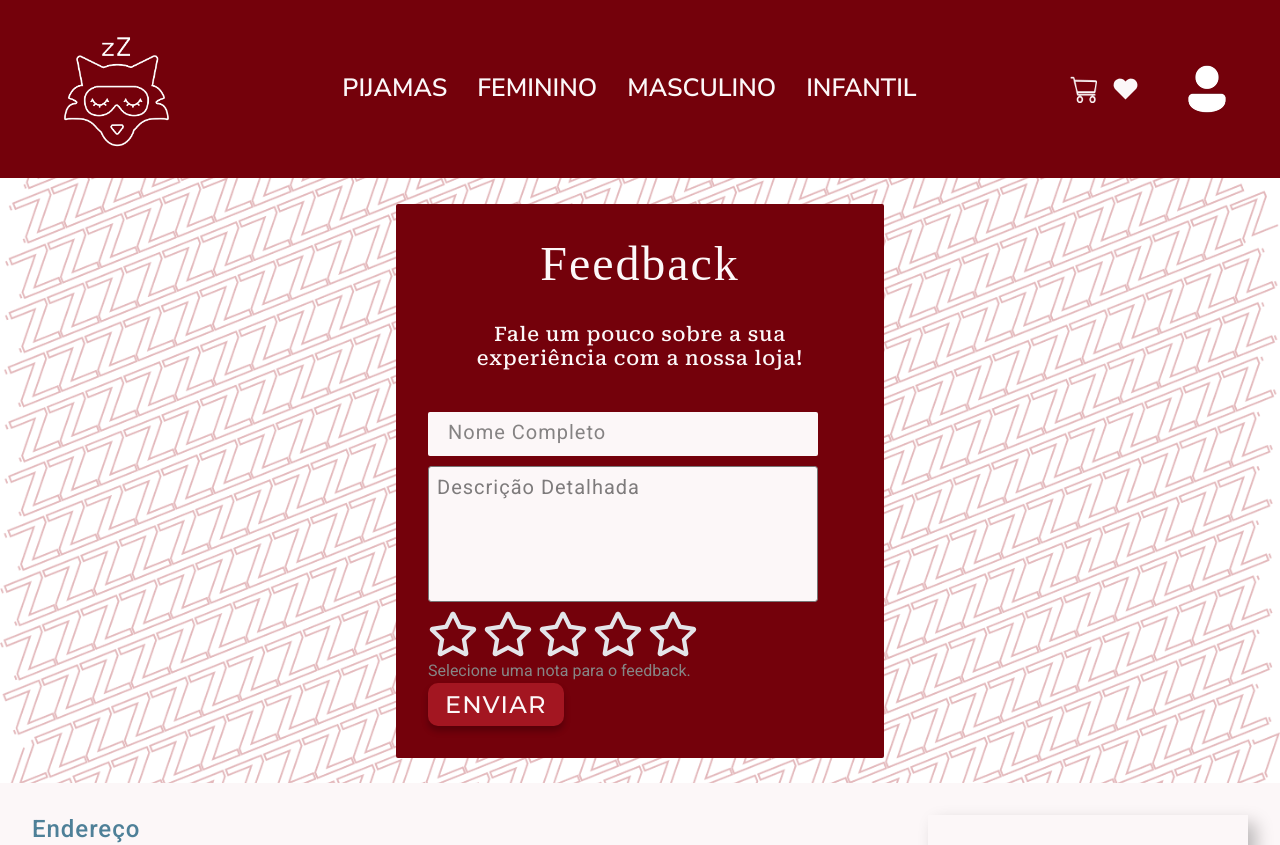
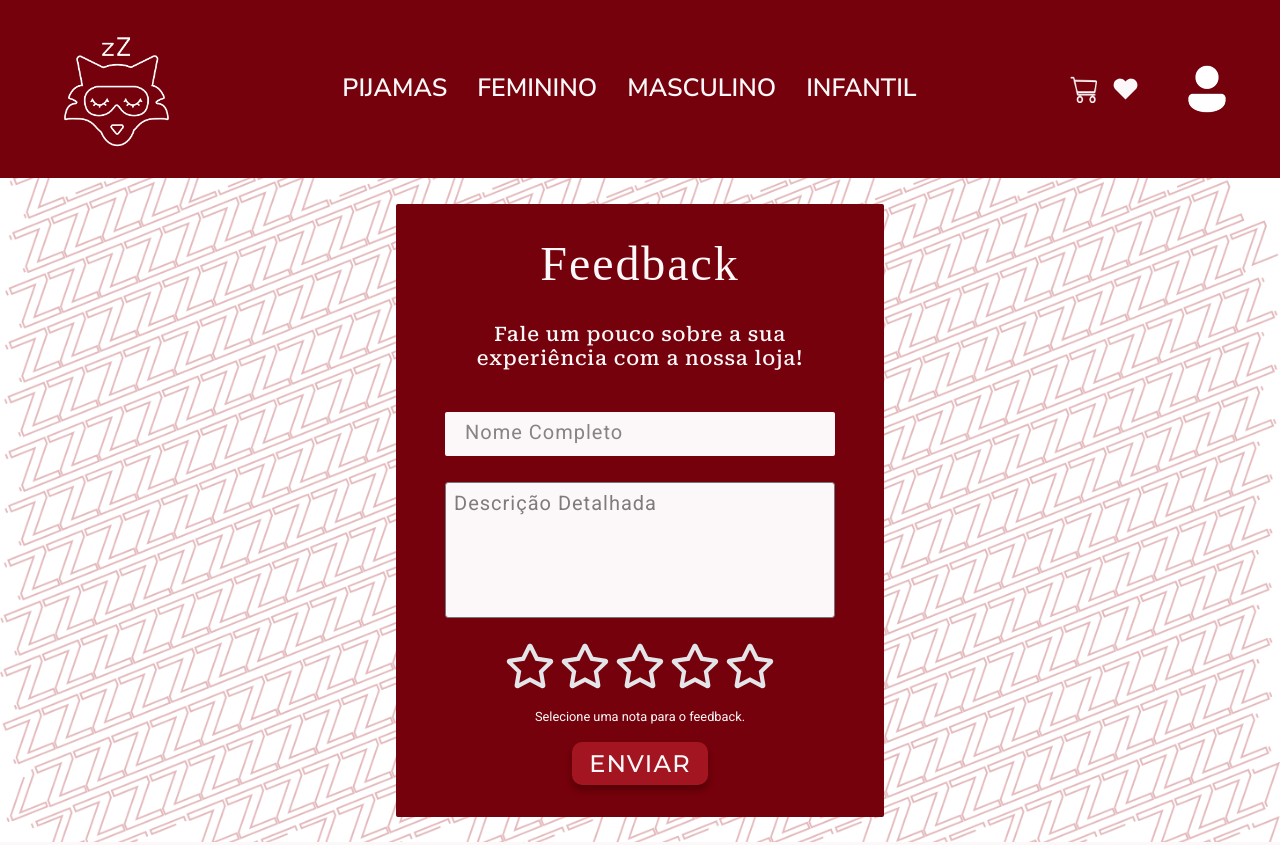
Before and after one commit to berthrage/PijamINha-INJunior25.1, a React (Vite) app: page /feedback in a window 1280 px wide. Shown: the top 845 px of the page. Built offline with nearby package versions, Linux system fonts and the light colour scheme; grey boxes are pictures that could not be loaded; a web font is replaced by a local one.

Commit message:
fix: Rating and axios from Feedback

```diff
--- a/src/components/RatingWidget/index.tsx
+++ b/src/components/RatingWidget/index.tsx
@@ -1,59 +1,39 @@
 import { useState } from "react";
-import { FaRegStar } from "react-icons/fa";
-import { FaStarHalf } from "react-icons/fa";
-import { FaStar } from "react-icons/fa";
-import styles from './styles.module.css';
+import { FaRegStar, FaStar } from "react-icons/fa";
+import styles from "./styles.module.css";
 
-const RatingWidget: React.FC = () => {
+type RatingWidgetProps = {
+    onRatingChange: (value: number) => void;
+};
+
+const RatingWidget: React.FC<RatingWidgetProps> = ({ onRatingChange }) => {
     const [rating, setRating] = useState(0);
     const [hover, setHover] = useState(0);
+
+    const handleRating = (value: number) => {
+        setRating(value);
+        onRatingChange(value);
+    };
 
     return (
         <div className={styles.starratingSection}>
             {[...Array(5)].map((_, index) => {
                 const ratingValue = index + 1;
-                // const halfRatingValue = ratingValue - 0.5;
 
                 return (
-                    <label key={index}>
-
-                        {/* <input className={styles.inputStar}
-                            type="radio"
-                            name="rating"
-                            value={halfRatingValue}
-                            onClick={() => setRating(halfRatingValue)}
-                            style={{ display: "flex" }}
-                        /> */}
-                        <input className={styles.inputStar}
-                            type="radio"
-                            name="rating"
-                            value={ratingValue}
-                            onClick={() => setRating(ratingValue)}
-                            style={{ display: "none" }}
-                        />
                     <span
+                        key={index}
                         className={styles.star}
                         style={{
                             cursor: "pointer",
-                                color:
-                                    ratingValue <= (hover || rating)
-                                        ? "#ffc107"
-                                        : ratingValue - 0.5 <= (hover || rating)
-                                        ? "#ffc107"
-                                        : "#e4e5e9",
+                            color: ratingValue <= (hover || rating) ? "#ffc107" : "#e4e5e9",
                         }}
                         onMouseEnter={() => setHover(ratingValue)}
                         onMouseLeave={() => setHover(0)}
+                        onClick={() => handleRating(ratingValue)}
                     >
-                            {ratingValue <= (hover || rating) ? (
-                                <FaStar size={50}/>
-                            ) : ratingValue - 0.5 <= (hover || rating) ? (
-                                <FaStarHalf size={50}/>
-                            ) : (
-                                <FaRegStar size={50}/>
-                            )}
+                        {ratingValue <= (hover || rating) ? <FaStar size={50} /> : <FaRegStar size={50} />}
                     </span>
-                    </label>
                 );
             })}
         </div>
--- a/src/pages/Feedback/index.tsx
+++ b/src/pages/Feedback/index.tsx
@@ -1,4 +1,4 @@
-import { useState } from "react";
+import { useState, useEffect } from "react";
 import { useForm, SubmitHandler } from "react-hook-form";
 import axios from "axios";
 import styles from "./styles.module.css";
@@ -6,7 +6,6 @@
 import Input from "../../components/Input";
 import FormContainer from "../../components/FormContainer";
 import RatingWidget from "../../components/RatingWidget";
-
 
 type FormData = {
     nome: string;
@@ -20,19 +19,27 @@
         handleSubmit,
         formState: { errors },
         setValue,
-        watch,
+        trigger,
     } = useForm<FormData>();
 
-    const [nota, setNota] = useState(0);
+    const [nota, setNota] = useState<number>(0);
+
+    useEffect(() => {
+        setValue("nota", nota);
+        trigger("nota");
+    }, [nota, setValue, trigger]);
+
+    const onSubmit: SubmitHandler<FormData> = async (data) => {
 
 
-    const onSubmit: SubmitHandler<FormData> = async (data) => {
+        if (Object.keys(errors).length > 0) {
+            console.warn("Erros encontrados:", errors);
+            return;
+        }
+
         try {
-            data.nota = nota;
-
             const response = await axios.post("/api/feedback", data);
             console.log("Resposta do servidor:", response.data);
-
             alert("Feedback enviado com sucesso!");
         } catch (error) {
             console.error("Erro ao enviar feedback:", error);
@@ -40,46 +47,51 @@
         }
     };
 
-    const isFormValid = watch("nome") && watch("descricao") && nota > 0;
-
     return (
         <div className={styles.feedbackSection}>
             <FormContainer
+            onSubmit={handleSubmit(onSubmit)}
                 title="Feedback"
                 description="Fale um pouco sobre a sua experiência com a nossa loja!"
             >
-                <form onSubmit={handleSubmit(onSubmit)}>
 
+                    <div className={styles.rating}>
+                        <div>
                             <Input
                                 placeholder="Nome Completo"
                                 {...register("nome", { required: "Nome é obrigatório" })}
                             />
                             {errors.nome && <p className={styles.error}>{errors.nome.message}</p>}
+                        </div>
 
-
+                        <div>
                             <textarea
+                                id={styles.feedbackBox}
                                 placeholder="Descrição Detalhada"
-                        id={styles.feedbackBox}
+                                aria-label="Descrição do feedback"
                                 {...register("descricao", { required: "Descrição é obrigatória" })}
                             />
                             {errors.descricao && (
                                 <p className={styles.error}>{errors.descricao.message}</p>
                             )}
+                        </div>
 
                         <RatingWidget
-                        onRatingChange={(value) => {
-                            setNota(value);
-                            setValue("nota", value);
-                        }}
+                            rating={nota}
+                            onRatingChange={(value: number) => setNota(value)}
                         />
-                    {nota === 0 && (
-                        <p className={styles.error}>Selecione uma nota para o feedback.</p>
-                    )}
+                        <input
+                            type="hidden"
+                            {...register("nota", {
+                                validate: (value) => value > 0 || "Selecione uma nota para o feedback.",
+                            })}
+                        />
+                        {errors.nota && <p className={styles.error}>{errors.nota.message}</p>}
 
-                    <Button type="submit" disabled={!isFormValid}>
+                        <Button type="submit">
                             Enviar
                         </Button>
-                </form>
+                    </div>
             </FormContainer>
         </div>
     );
--- a/src/pages/Feedback/styles.module.css
+++ b/src/pages/Feedback/styles.module.css
@@ -52,3 +52,16 @@
     justify-content: flex-start;
   }
 }
+.rating{
+  display: flex;
+  flex-direction: column;
+  align-items: center;
+  gap: 1rem;
+}
+.error{
+  display: flex;
+  flex-direction: column;
+  background: none;
+  color: var(--white);
+  font-size: 0.8rem;
+}
```
Lines whose indentation alone changed are shown as unchanged.
